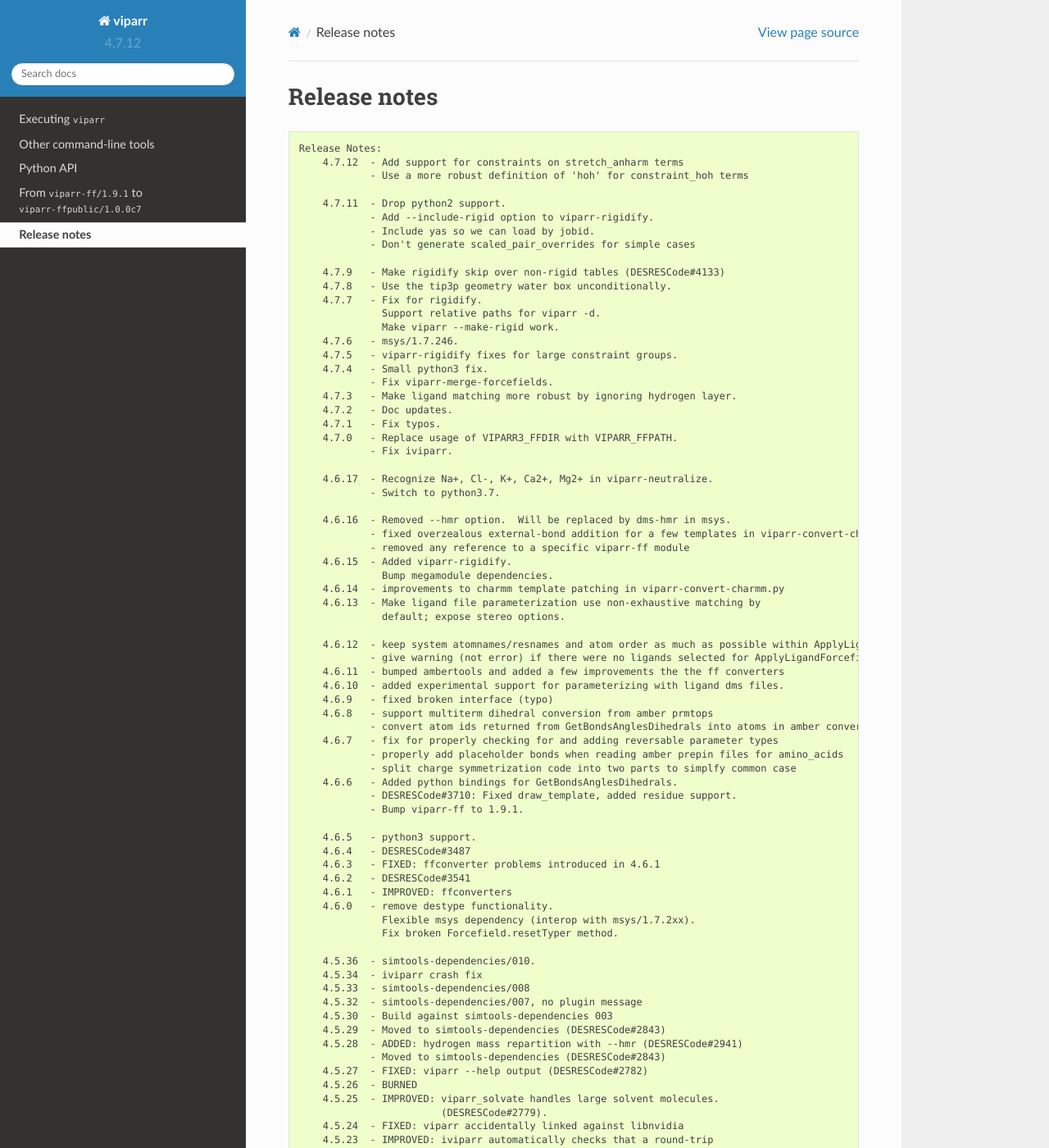
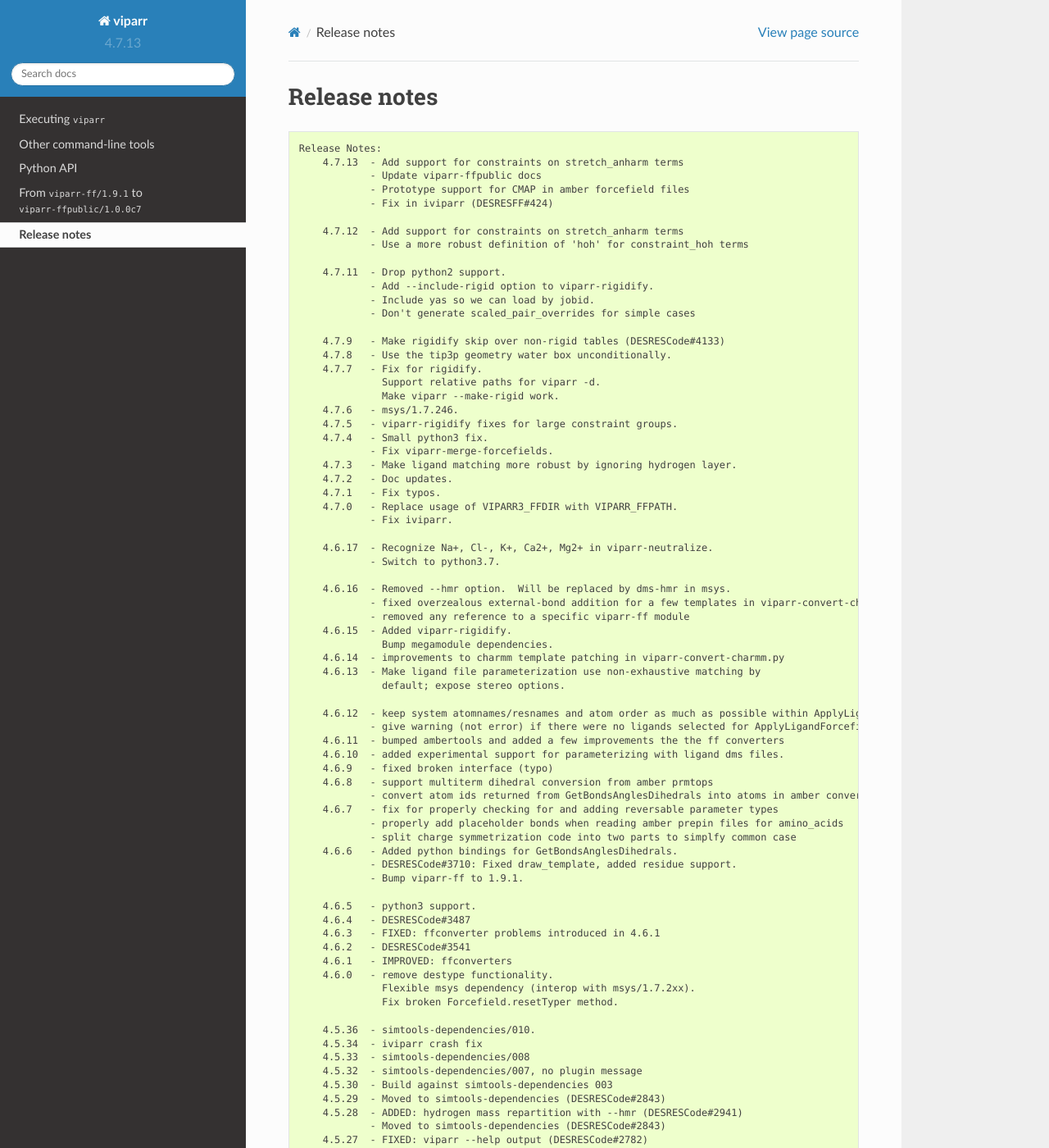
Before and after one commit to DEShawResearch/viparr, a Sphinx documentation site: the page built from doc/source/release_notes.rst, in a window 1280 px wide and 1400 px high. Shown: the whole window at 82% size. Built offline with Sphinx 7.4.7 and the Read the Docs theme 2.0.0, drawn with Linux system fonts in a browser that asks for light colours; the version number is read from the project's files by our own code; some of the changed text lies outside the part shown.

Commit message:
version bump for release

```diff
--- a/doc/source/release_notes.txt
+++ b/doc/source/release_notes.txt
@@ -1,4 +1,9 @@
 Release Notes:
+    4.7.13  - Add support for constraints on stretch_anharm terms
+            - Update viparr-ffpublic docs
+            - Prototype support for CMAP in amber forcefield files
+            - Fix in iviparr (DESRESFF#424)
+
     4.7.12  - Add support for constraints on stretch_anharm terms
             - Use a more robust definition of 'hoh' for constraint_hoh terms
 
--- a/src/version.py
+++ b/src/version.py
@@ -2,7 +2,7 @@
 
 from __future__ import print_function
 
-version = "4.7.12"
+version = "4.7.13"
 
 if __name__ == '__main__':
     print(version)
```
